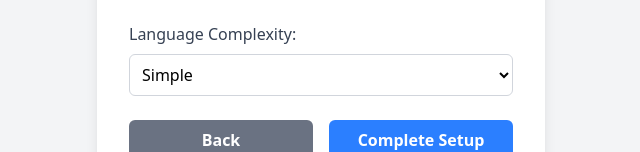
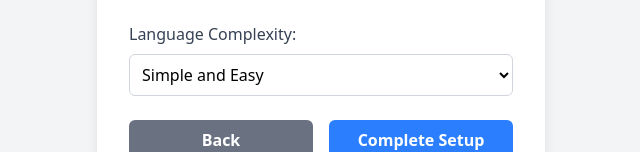
Before and after one commit to VinayakGhosh/Personalized-Education-Content-Generation, a React (Vite) app in the folder frontend/: page /profile-setup-3 in a window 1280 px wide. Shown: the part 452-604 px from the top of the page, without its empty margins (319-959 px from the left). Built offline with nearby package versions, Linux system fonts and the light colour scheme; sample sign-in values are in the browser's storage.

Commit message:
returning updated changes in profile

```diff
--- a/frontend/src/pages/ProfileSetup2.jsx
+++ b/frontend/src/pages/ProfileSetup2.jsx
@@ -91,7 +91,7 @@ const ProfileSetup2 = () => {
           {/* Study Level Selection */}
           <div>
             <label className="block text-gray-700 font-medium mb-2">
-              Your Study Level:
+              Study Level:
             </label>
             <select
               value={studyLevel}
@@ -108,16 +108,16 @@ const ProfileSetup2 = () => {
           {/* Study Goal Selection */}
           <div>
             <label className="block text-gray-700 font-medium mb-2">
-              Your Study Goal:
+              Your Goal:
             </label>
             <select
               value={studyGoal}
               onChange={(e) => setStudyGoal(e.target.value)}
               className="w-full p-2 border border-gray-300 rounded-md focus:ring focus:ring-blue-300"
             >
-              <option value="preparing-for-exam">Preparing for Exam</option>
-              <option value="general-awareness">Learning for General Awareness</option>
-              <option value="updating-knowledge">Updating Myself with New Subjects</option>
+              <option value="preparing for an exam">Preparing for Exam</option>
+              <option value="general awareness">Learning for General Awareness</option>
+              <option value="updating knowledge">Updating Myself with New Subjects</option>
             </select>
           </div>
 
--- a/frontend/src/pages/ProfileSetup3.jsx
+++ b/frontend/src/pages/ProfileSetup3.jsx
@@ -119,9 +119,9 @@ const ProfileSetup3 = () => {
               onChange={(e) => setLanguageComplexity(e.target.value)}
               className="w-full p-2 border border-gray-300 rounded-md focus:ring focus:ring-blue-300"
             >
-              <option value="simple">Simple</option>
-              <option value="academic">Academic</option>
-              <option value="technical">Technical</option>
+              <option value="simple">Simple and Easy</option>
+              <option value="academic">Academically inclined Language</option>
+              <option value="technical">Technical and Complex</option>
             </select>
           </div>
 
```
Also changed, not shown: 1 other file (tests, documents, lock files or other folders).
